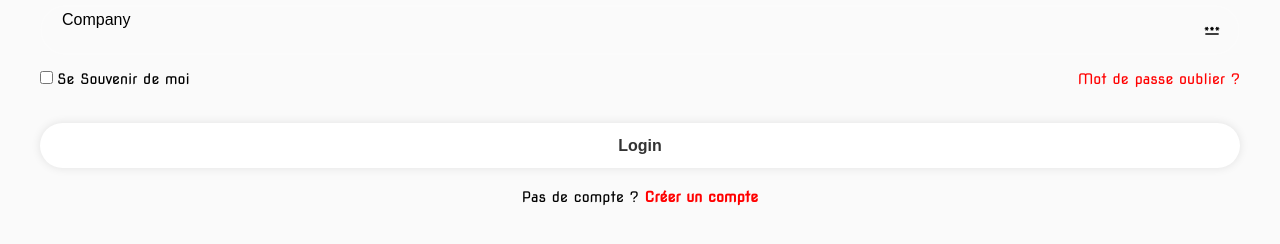
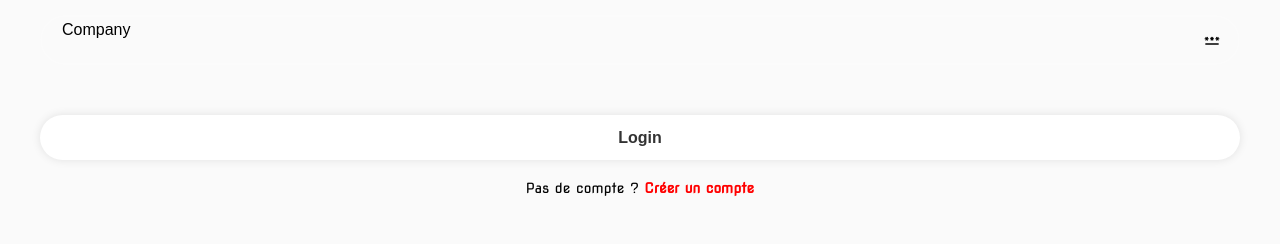
Before and after one commit to 4205F5-01-05/4205F5_JobBang, a React (Create React App) app in the folder frontend/: page /signup in a window 1280 px wide. Shown: the part 404-648 px from the top of the page. Built offline with nearby package versions, Linux system fonts and the light colour scheme; the HTML template or start-up script is replaced by a standard one.

Commit message:
Fait: Meilleur affichage des jobs et amelioration du css pour le form pour publier des offres

```diff
--- a/frontend/src/components/joboffer/joboffer.css
+++ b/frontend/src/components/joboffer/joboffer.css
@@ -1,13 +1,23 @@
 .joboffer {
-  display: flex; /* If you have inner elements that should be flex as well */
-  padding: 16px; /* Your padding or margin as needed */
-  border: 1px solid #ccc; /* Optional styling for the job offer */
-  border-radius: 8px; /* Optional styling for rounded corners */
-  background-color: #fff; /* Background color for contrast */
-  box-shadow: 0 2px 4px rgba(0, 0, 0, 0.1); /* Optional shadow for depth */
-  max-width: 800px; /* Setting a max-width for your component */
-  margin: auto; /* Center the component horizontally */
+  display: flex;
+  padding: 16px;
+  border: 1px solid #ccc;
+  border-radius: 8px;
+  background-color: #fff;
+  box-shadow: 0 2px 4px rgba(0, 0, 0, 0.1);
+  max-width: 800px;
+  margin: 16px auto; /* Added margin to create space between job offers */
 }
+
 .wrappeJobOffer {
-  border: "1px";
+  width: 100%;
 }
+
+.wrappeJobOffer .MuiTypography-subtitle1 {
+  font-size: 20px;
+  font-weight: bold;
+}
+
+.wrappeJobOffer .MuiTypography-subtitle2 {
+  font-size: 14px;
+}
--- a/frontend/src/components/listeEmplois/ListeEmplois.jsx
+++ b/frontend/src/components/listeEmplois/ListeEmplois.jsx
@@ -49,8 +49,6 @@ export default function ListeEmploi() {
   return (
     <div>
       <form>
-        <p>Emploi</p>
-
         <Box className="joboffers">
           {jobOffers.length > 0 ? (
             jobOffers.map((job) => (
--- a/frontend/src/components/loginRegister/RegisterLogin.jsx
+++ b/frontend/src/components/loginRegister/RegisterLogin.jsx
@@ -142,13 +142,7 @@ export default function RegisterLogin() {
             />
             <MdOutlinePassword className="icon" />
           </div>
-          <div className="remember-forgot">
-            <label>
-              <input type="checkbox" />
-              Se Souvenir de moi
-            </label>
-            <a href="#">Mot de passe oublier ?</a>
-          </div>
+
           <button type="submit">Login</button>
           <div className="register-link">
             <p>
@@ -225,12 +219,6 @@ export default function RegisterLogin() {
             <MdOutlineAddHome className="icon" />
           </div>
 
-          <div className="remember-forgot">
-            <label>
-              <input type="checkbox" />
-              J'accept les conditions d'utilisations
-            </label>
-          </div>
           <button type="submit">S'Enregistrer</button>
           <div className="register-link">
             <p>
--- a/frontend/src/components/mesOffres/MesOffres.jsx
+++ b/frontend/src/components/mesOffres/MesOffres.jsx
@@ -57,8 +57,6 @@ const MesOffres = () => {
   return (
     <div>
       <form>
-        <p>Emploi</p>
-
         <Box className="joboffers">
           {jobOffers.length > 0 ? (
             jobOffers.map((job) => (
--- a/frontend/src/components/publierOffre/PublierOffre.css
+++ b/frontend/src/components/publierOffre/PublierOffre.css
@@ -0,0 +1,45 @@
+
+  input, textarea {
+    margin-bottom: 16px;
+    padding: 12px;
+    border: 1px solid #ccc;
+    border-radius: 4px;
+    font-size: 16px;
+    width: 100%;
+    box-sizing: border-box;
+  }
+
+
+  textarea {
+    height: 150px;
+    resize: vertical;
+  }
+
+
+  button {
+    background-color: #007bff;
+    color: white;
+    padding: 12px;
+    border: none;
+    border-radius: 4px;
+    cursor: pointer;
+    font-size: 16px;
+    transition: background-color 0.3s ease;
+  }
+
+  button:hover {
+    background-color: #0056b3;
+  }
+
+
+  p {
+    font-size: 14px;
+  }
+
+  p[style*="color: red"] {
+    margin-bottom: 16px;
+  }
+
+  p[style*="color: green"] {
+    margin-bottom: 16px;
+  }
--- a/frontend/src/components/publierOffre/PublierOffre.jsx
+++ b/frontend/src/components/publierOffre/PublierOffre.jsx
@@ -2,6 +2,7 @@ import { useContext, useState } from "react";
 import { Box } from "@mui/material";
 import Joboffer from "../joboffer/joboffer";
 import { AuthContext } from "../../context/auth-context";
+import "./PublierOffre.css";
 
 export default function PublierOffre() {
   const auth = useContext(AuthContext);
@@ -9,7 +10,7 @@ export default function PublierOffre() {
     rid: auth.userId, // Recruiter ID
     region: "",
     titre: "",
-    description: "",
+    description: "Description du travail :\n\nSalaire :\n\nCompany :\n\nPersonne à contacter :\nEmail :\nTéléphone :",
   });
   const [error, setError] = useState(""); // State for error handling
   const [success, setSuccess] = useState(""); // Optional: To handle success messages
```
